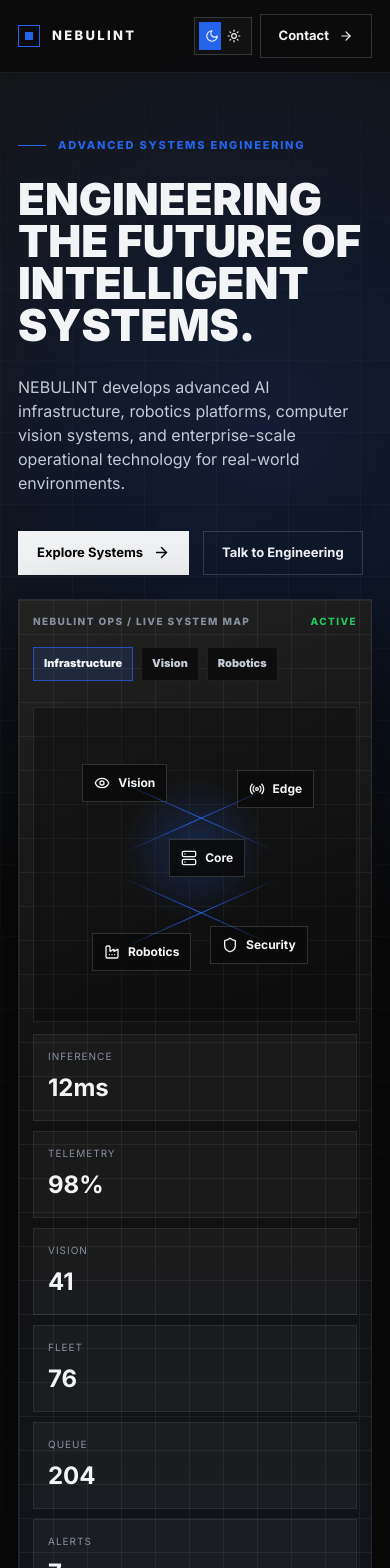
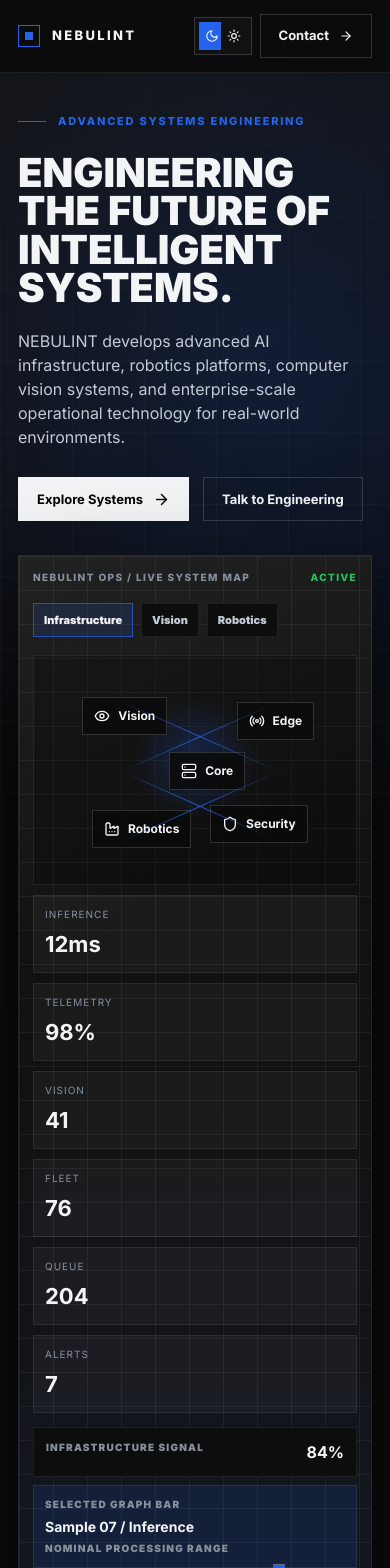
Before and after one commit to nandlalupman/nebulint, a Next.js app: page / in a window 390 px wide. Shown: the top 1568 px of the page. Built offline with nearby package versions, Linux system fonts and the light colour scheme.

Commit message:
Fix light mode visibility and reduce section spacing

```diff
--- a/app/globals.css
+++ b/app/globals.css
@@ -214,12 +214,12 @@ textarea {
 }
 
 .hero {
-  min-height: 100vh;
+  min-height: 100svh;
   display: grid;
   grid-template-columns: repeat(12, 1fr);
   gap: 24px;
   align-items: center;
-  padding: 128px 40px 56px;
+  padding: 96px 40px 34px;
   position: relative;
   overflow: hidden;
   background:
@@ -281,12 +281,12 @@ h2 {
 }
 
 h1 {
-  font-size: 86px;
-  max-width: 880px;
+  font-size: clamp(52px, 4.35vw, 78px);
+  max-width: 940px;
 }
 
 h2 {
-  font-size: 58px;
+  font-size: clamp(36px, 4vw, 58px);
 }
 
 h3 {
@@ -297,21 +297,21 @@ h3 {
 
 .hero-copy p {
   max-width: 620px;
+  margin-top: 22px;
+  color: var(--muted);
+  font-size: 18px;
+}
+
+.hero-actions {
+  display: flex;
+  gap: 14px;
   margin-top: 28px;
-  color: var(--muted);
-  font-size: 18px;
-}
-
-.hero-actions {
-  display: flex;
-  gap: 14px;
-  margin-top: 36px;
   flex-wrap: wrap;
 }
 
 .system-visual {
   grid-column: 8 / span 5;
-  min-height: 610px;
+  min-height: 520px;
   position: relative;
   z-index: 1;
   border: 1px solid var(--border);
@@ -320,7 +320,7 @@ h3 {
     linear-gradient(0deg, rgba(37, 99, 235, 0.08), transparent 55%),
     var(--surface);
   overflow: hidden;
-  padding: 22px;
+  padding: 18px;
   box-shadow: 0 32px 90px var(--shadow);
 }
 
@@ -353,8 +353,8 @@ h3 {
 .map-panel {
   position: relative;
   z-index: 1;
-  height: 315px;
-  margin-top: 26px;
+  height: 230px;
+  margin-top: 18px;
   border: 1px solid var(--border);
   background:
     radial-gradient(circle at 50% 45%, rgba(37, 99, 235, 0.25), transparent 30%),
@@ -406,13 +406,13 @@ h3 {
   display: grid;
   grid-template-columns: repeat(3, 1fr);
   gap: 10px;
-  margin-top: 12px;
+  margin-top: 10px;
 }
 
 .telemetry {
   border: 1px solid var(--border);
   background: var(--soft-white);
-  padding: 14px;
+  padding: 11px;
   color: var(--text);
   text-align: left;
   cursor: pointer;
@@ -438,7 +438,7 @@ h3 {
 
 .telemetry strong {
   margin-top: 6px;
-  font-size: 24px;
+  font-size: 22px;
 }
 
 .signal-stack {
@@ -447,8 +447,8 @@ h3 {
   display: flex;
   align-items: flex-end;
   gap: 4px;
-  height: 100px;
-  margin-top: 18px;
+  height: 76px;
+  margin-top: 12px;
 }
 
 .signal-stack button,
@@ -528,8 +528,8 @@ h3 {
   z-index: 1;
   display: grid;
   gap: 4px;
-  margin-top: 10px;
-  padding: 14px;
+  margin-top: 8px;
+  padding: 11px;
   border: 1px solid var(--border);
   background: rgba(37, 99, 235, 0.13);
 }
@@ -545,7 +545,7 @@ h3 {
 
 .signal-detail strong {
   color: var(--text);
-  font-size: 15px;
+  font-size: 14px;
 }
 
 .metrics {
@@ -593,7 +593,7 @@ h3 {
   display: grid;
   grid-template-columns: repeat(12, 1fr);
   gap: 24px;
-  padding: 130px 40px;
+  padding: 100px 40px;
   border-bottom: 1px solid var(--border);
 }
 
@@ -633,7 +633,7 @@ h3 {
 }
 
 .product-section {
-  padding: 120px 0 120px 40px;
+  padding: 96px 0 96px 40px;
   border-bottom: 1px solid var(--border);
   background:
     radial-gradient(circle at 80% 10%, rgba(37, 99, 235, 0.13), transparent 34%),
@@ -710,7 +710,7 @@ h3 {
 }
 
 .product-card {
-  min-height: 620px;
+  min-height: 540px;
   display: grid;
   grid-template-rows: auto 1fr auto auto;
   gap: 26px;
@@ -815,7 +815,7 @@ h3 {
 .ops-section,
 .case-section,
 .stack-section {
-  padding: 130px 40px;
+  padding: 96px 40px;
   border-bottom: 1px solid var(--border);
 }
 
@@ -838,9 +838,49 @@ h3 {
     url("https://images.unsplash.com/photo-1551288049-bebda4e38f71?auto=format&fit=crop&w=1900&q=80") center / cover;
 }
 
+:root[data-theme="light"] .system-visual {
+  background:
+    linear-gradient(160deg, rgba(255, 255, 255, 0.92), rgba(255, 255, 255, 0.62) 52%),
+    var(--surface);
+}
+
+:root[data-theme="light"] .map-panel {
+  background:
+    radial-gradient(circle at 50% 45%, rgba(37, 99, 235, 0.18), transparent 34%),
+    rgba(15, 23, 42, 0.06);
+}
+
+:root[data-theme="light"] .image-band,
+:root[data-theme="light"] .robotics-section,
+:root[data-theme="light"] .research-grid article,
+:root[data-theme="light"] .case-card,
+:root[data-theme="light"] .final-cta,
+:root[data-theme="light"] .contact-hero,
+:root[data-theme="light"] .services-hero,
+:root[data-theme="light"] .careers-hero {
+  color: #f3f4f6;
+}
+
+:root[data-theme="light"] .image-band p,
+:root[data-theme="light"] .robotics-section p,
+:root[data-theme="light"] .research-grid p,
+:root[data-theme="light"] .case-card p,
+:root[data-theme="light"] .final-cta p,
+:root[data-theme="light"] .contact-hero p,
+:root[data-theme="light"] .services-hero p,
+:root[data-theme="light"] .careers-hero p {
+  color: rgba(243, 244, 246, 0.82);
+}
+
+:root[data-theme="light"] .cta-panel,
+:root[data-theme="light"] .stack-console {
+  background: rgba(10, 18, 32, 0.86);
+  color: #f3f4f6;
+}
+
 .section-head {
   max-width: 930px;
-  margin-bottom: 58px;
+  margin-bottom: 42px;
 }
 
 .capability-grid {
@@ -871,7 +911,7 @@ h3 {
 }
 
 .capability-card {
-  min-height: 520px;
+  min-height: 470px;
   padding: 30px;
   border: 1px solid var(--border);
   background: var(--surface);
@@ -885,7 +925,7 @@ h3 {
 }
 
 .card-visual {
-  height: 255px;
+  height: 220px;
   border: 1px solid var(--border);
   margin-bottom: 34px;
   position: relative;
@@ -1073,7 +1113,7 @@ h3 {
 }
 
 .image-band {
-  min-height: 720px;
+  min-height: 620px;
   position: relative;
   display: flex;
   align-items: flex-end;
@@ -1126,7 +1166,7 @@ h3 {
 
 .robot-arm {
   grid-column: 8 / span 5;
-  min-height: 500px;
+  min-height: 430px;
   position: relative;
   border: 1px solid var(--border);
   background: rgba(17, 17, 17, 0.74);
@@ -1362,7 +1402,7 @@ h3 {
 }
 
 .research-grid article {
-  min-height: 210px;
+  min-height: 190px;
   padding: 24px;
   background-size: cover;
   background-position: center;
@@ -1404,7 +1444,7 @@ h3 {
 }
 
 .case-card {
-  min-height: 250px;
+  min-height: 220px;
   padding: 24px;
   position: relative;
   overflow: hidden;
@@ -1491,7 +1531,7 @@ h3 {
 
 .stack-card {
   padding: 24px;
-  min-height: 230px;
+  min-height: 198px;
   background:
     linear-gradient(145deg, rgba(37, 99, 235, 0.1), transparent 50%),
     var(--surface);
@@ -1509,7 +1549,7 @@ h3 {
 }
 
 .final-cta {
-  padding: 120px 40px;
+  padding: 88px 40px;
   display: grid;
   grid-template-columns: repeat(12, 1fr);
   gap: 24px;
@@ -1568,8 +1608,8 @@ h3 {
 
 .footer {
   display: grid;
-  gap: 42px;
-  padding: 70px 40px 30px;
+  gap: 28px;
+  padding: 52px 40px 28px;
   border-top: 1px solid var(--border);
   color: var(--muted);
   background:
@@ -2033,7 +2073,7 @@ h3 {
 }
 
 @media (max-width: 1100px) {
-  h1 { font-size: 64px; }
+  h1 { font-size: 58px; }
   h2 { font-size: 44px; }
 
   .hero,
@@ -2120,6 +2160,13 @@ h3 {
 
   .site-header nav {
     display: none;
+  }
+
+  .hero {
+    min-height: auto;
+    padding-top: 104px;
+    padding-bottom: 42px;
+    gap: 34px;
   }
 
   .hero,
@@ -2160,19 +2207,19 @@ h3 {
   }
 
   .product-card {
-    min-height: 560px;
+    min-height: 500px;
     padding: 20px;
   }
 
   .product-visual {
-    min-height: 250px;
+    min-height: 210px;
   }
 
   .product-card h3 {
     font-size: 24px;
   }
 
-  h1 { font-size: 44px; }
+  h1 { font-size: 40px; }
   h2 { font-size: 34px; }
 
   .hero-copy p,
@@ -2183,7 +2230,7 @@ h3 {
   }
 
   .system-visual {
-    min-height: 540px;
+    min-height: 0;
     padding: 14px;
   }
 
@@ -2217,12 +2264,12 @@ h3 {
   }
 
   .capability-card {
-    min-height: 500px;
+    min-height: 450px;
     padding: 20px;
   }
 
   .card-visual {
-    height: 230px;
+    height: 200px;
   }
 
   .metrics div {
@@ -2275,7 +2322,7 @@ h3 {
   }
 
   .image-band {
-    min-height: 620px;
+    min-height: 540px;
     padding-left: 18px;
     padding-right: 18px;
   }
```
